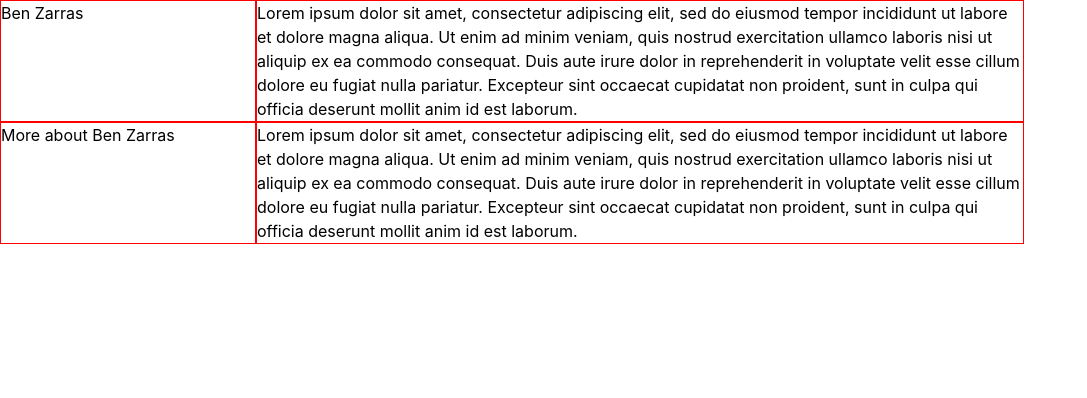
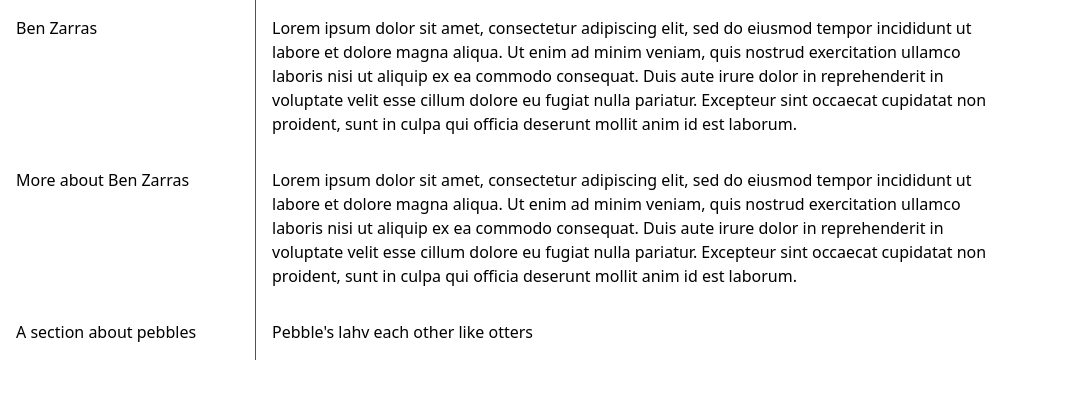
Before and after one commit to bzarras/bz-website, a React (Create React App) app: page / in a window 1280 px wide. Shown: the top 398 px of the page, without its empty margins (0-1087 px from the left). Built offline with nearby package versions, Linux system fonts and the light colour scheme.

Commit message:
improve styles

```diff
--- a/public/index.html
+++ b/public/index.html
@@ -7,7 +7,7 @@
     <meta name="theme-color" content="#000000" />
     <meta
       name="description"
-      content="Web site created using create-react-app"
+      content="Hey there, this is the personal site of Ben Zarras"
     />
     <link rel="apple-touch-icon" href="%PUBLIC_URL%/logo192.png" />
     <!--
@@ -24,7 +24,7 @@
       work correctly both with client-side routing and a non-root public URL.
       Learn how to configure a non-root public URL by running `npm run build`.
     -->
-    <title>React App</title>
+    <title>Ben Zarras</title>
   </head>
   <body>
     <noscript>You need to enable JavaScript to run this app.</noscript>
--- a/src/ContentRow.tsx
+++ b/src/ContentRow.tsx
@@ -1,10 +1,10 @@
 export function ContentRow(props: any) {
   return (
     <div className='md:flex md:flex-row'>
-      <div className="border border-[red] flex-none min-w-[256px] pb-4">
+      <div className="border-t border-emerald-700 md:border-t-0 md:border-r flex-none min-w-[256px] px-4 py-4">
         {props.title}
       </div>
-      <div className="border border-[red] grow max-w-3xl">
+      <div className="grow max-w-3xl px-4 py-4">
         {props.body}
       </div>
     </div>
--- a/src/Layout.tsx
+++ b/src/Layout.tsx
@@ -2,7 +2,7 @@ import { ContentRow } from './ContentRow';
 
 export function Layout(props: any) {
   return (
-    <div>
+    <div className='font-sans'>
       {props.contents.map((content: any) => <ContentRow title={content.title} body={content.body} />)}
     </div>
   )
--- a/src/contentData.ts
+++ b/src/contentData.ts
@@ -3,7 +3,12 @@ export const contentData = [
     title: 'Ben Zarras',
     body: 'Lorem ipsum dolor sit amet, consectetur adipiscing elit, sed do eiusmod tempor incididunt ut labore et dolore magna aliqua. Ut enim ad minim veniam, quis nostrud exercitation ullamco laboris nisi ut aliquip ex ea commodo consequat. Duis aute irure dolor in reprehenderit in voluptate velit esse cillum dolore eu fugiat nulla pariatur. Excepteur sint occaecat cupidatat non proident, sunt in culpa qui officia deserunt mollit anim id est laborum.'
   },
-  { title: 'More about Ben Zarras',
+  {
+    title: 'More about Ben Zarras',
     body: 'Lorem ipsum dolor sit amet, consectetur adipiscing elit, sed do eiusmod tempor incididunt ut labore et dolore magna aliqua. Ut enim ad minim veniam, quis nostrud exercitation ullamco laboris nisi ut aliquip ex ea commodo consequat. Duis aute irure dolor in reprehenderit in voluptate velit esse cillum dolore eu fugiat nulla pariatur. Excepteur sint occaecat cupidatat non proident, sunt in culpa qui officia deserunt mollit anim id est laborum.'
+  },
+  {
+    title: 'A section about pebbles',
+    body: 'Pebble\'s lahv each other like otters'
   }
 ];
```
